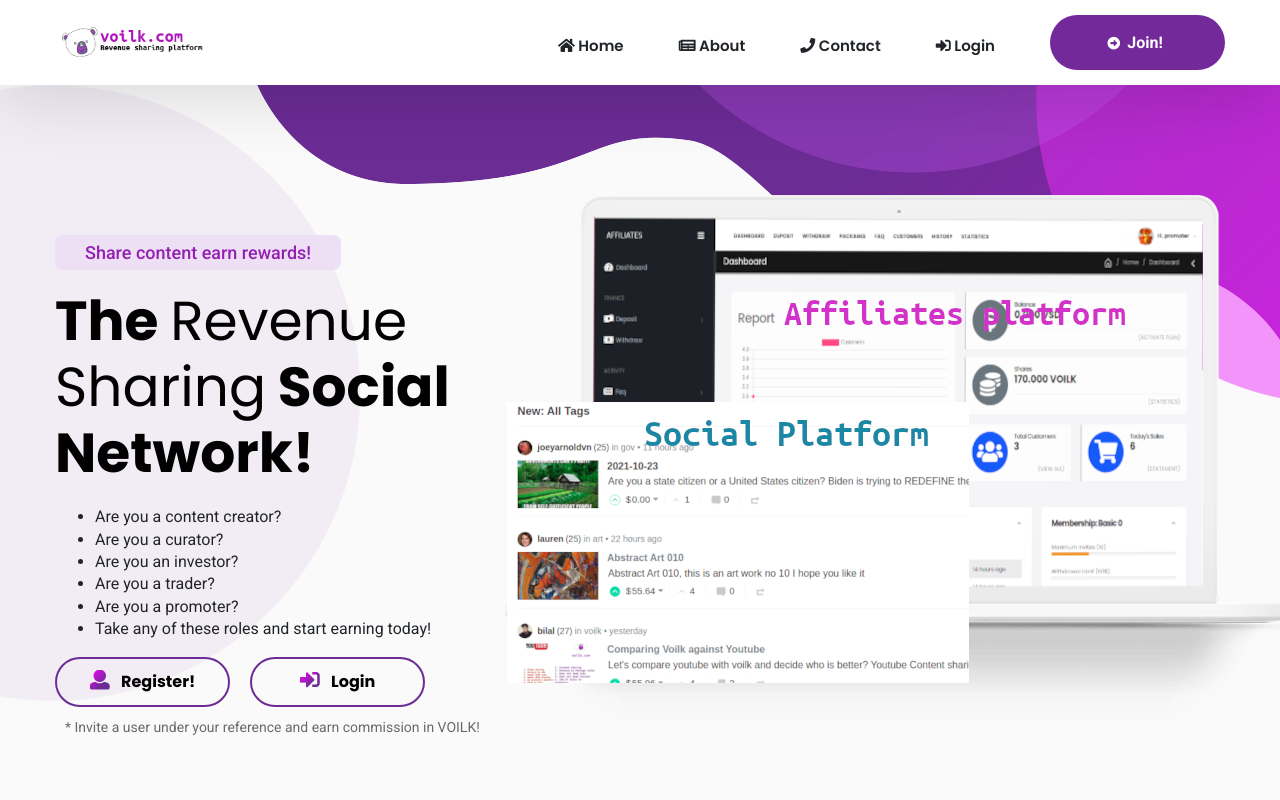
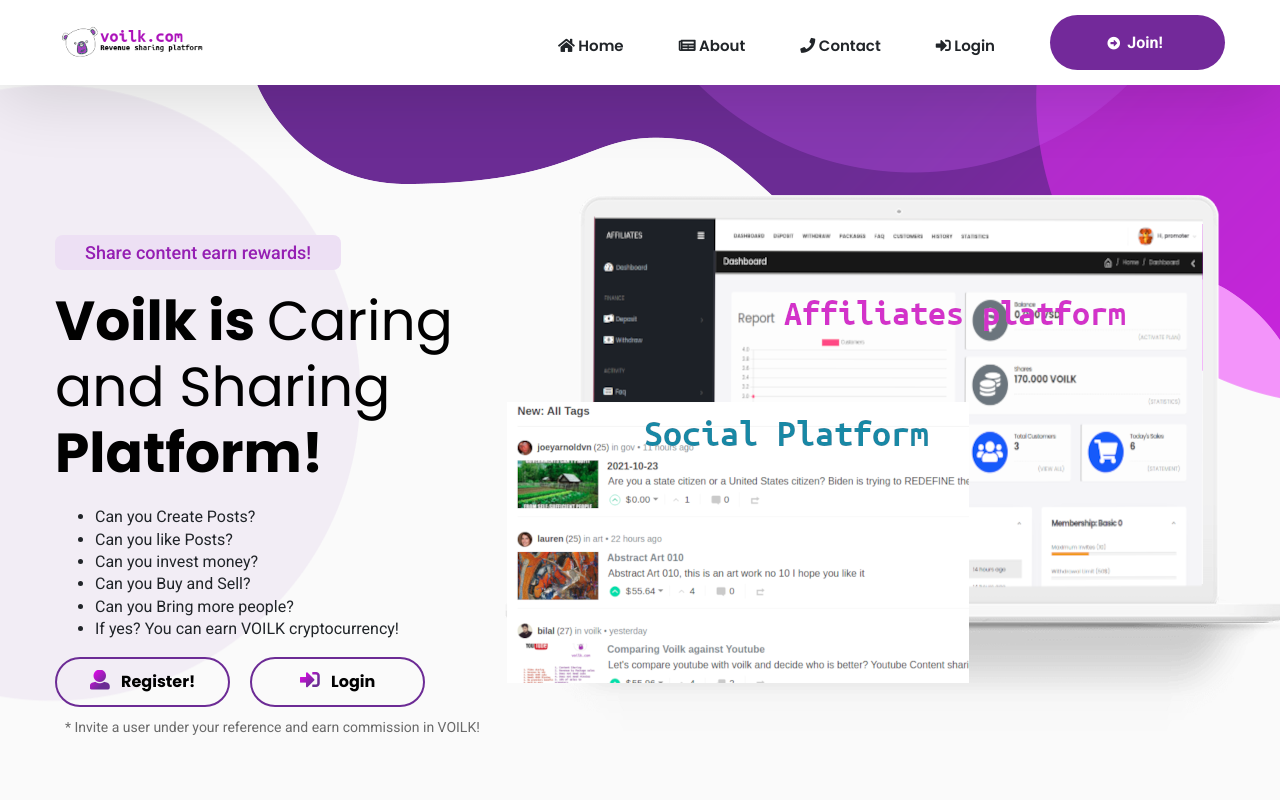
Before and after one commit to voilknetwork/welcome, a Next.js app: page / in a window 1280 px wide. Shown: the top 800 px of the page. Built offline with nearby package versions, Linux system fonts and the light colour scheme.

Commit message:
Change tagline

```diff
--- a/components/SectionIntro/SectionIntro.js
+++ b/components/SectionIntro/SectionIntro.js
@@ -9,14 +9,14 @@
                     <div className="s2-banner_area relative-position">
                         <div className="s2-banner_content saas2-headline pera-content">
                             <span className="s2-tilte_tag">Share content earn rewards!</span>
-                            <h1>The <span>Revenue Sharing</span> Social Network!</h1>
+                            <h1>Voilk is <span>Caring and Sharing</span> Platform!</h1>
                             <ul>
-                                <li>Are you a content creator? </li>
-                                <li>Are you a curator? </li>
-                                <li>Are you an investor? </li>
-                                <li>Are you a trader? </li>
-                                <li>Are you a promoter?</li>
-                                <li>Take any of these roles and start earning today!</li>
+                                <li>Can you Create Posts? </li>
+                                <li>Can you like Posts? </li>
+                                <li>Can you invest money? </li>
+                                <li>Can you Buy and Sell? </li>
+                                <li>Can you Bring more people?</li>
+                                <li>If yes? You can earn VOILK cryptocurrency!</li>
                             </ul>
                             <div className="banner_btn">
                                 <a href="https://signup.voilk.com/register"><i className="fas fa-user"></i> Register!</a>
```
